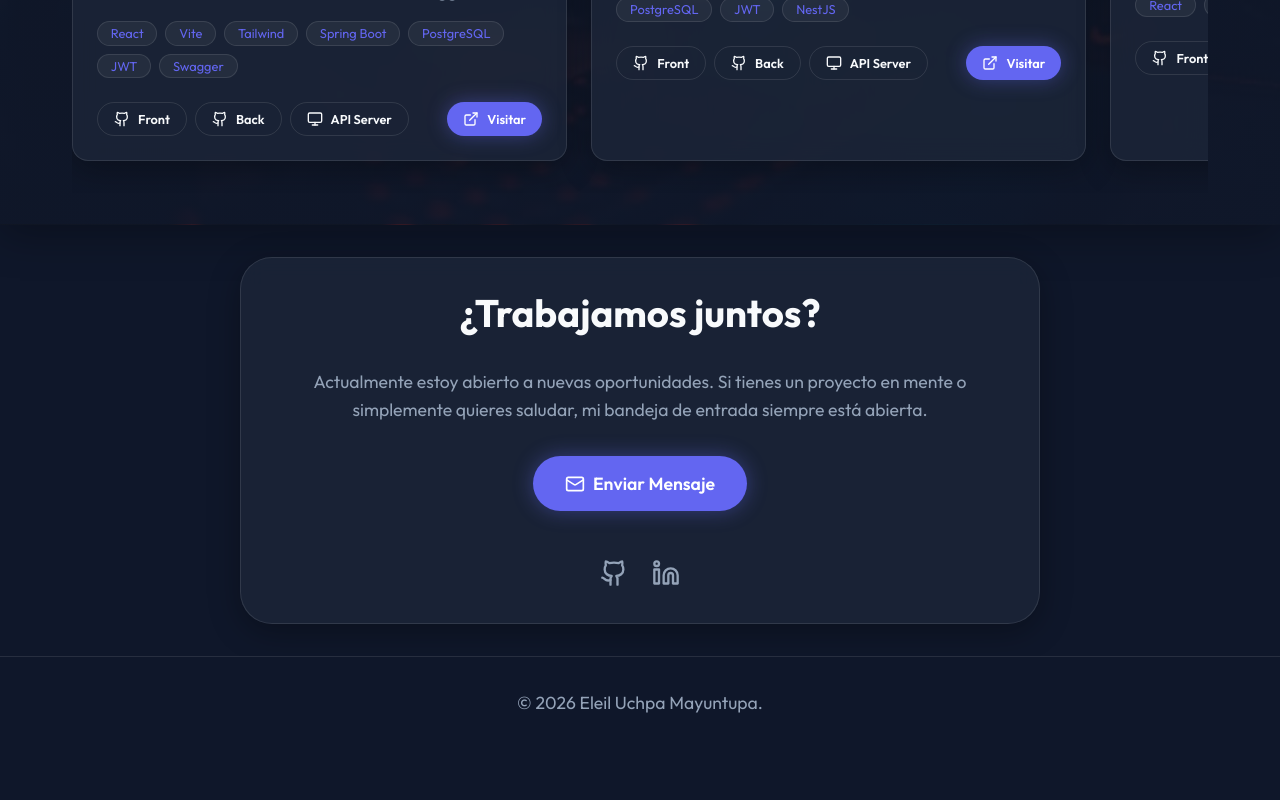
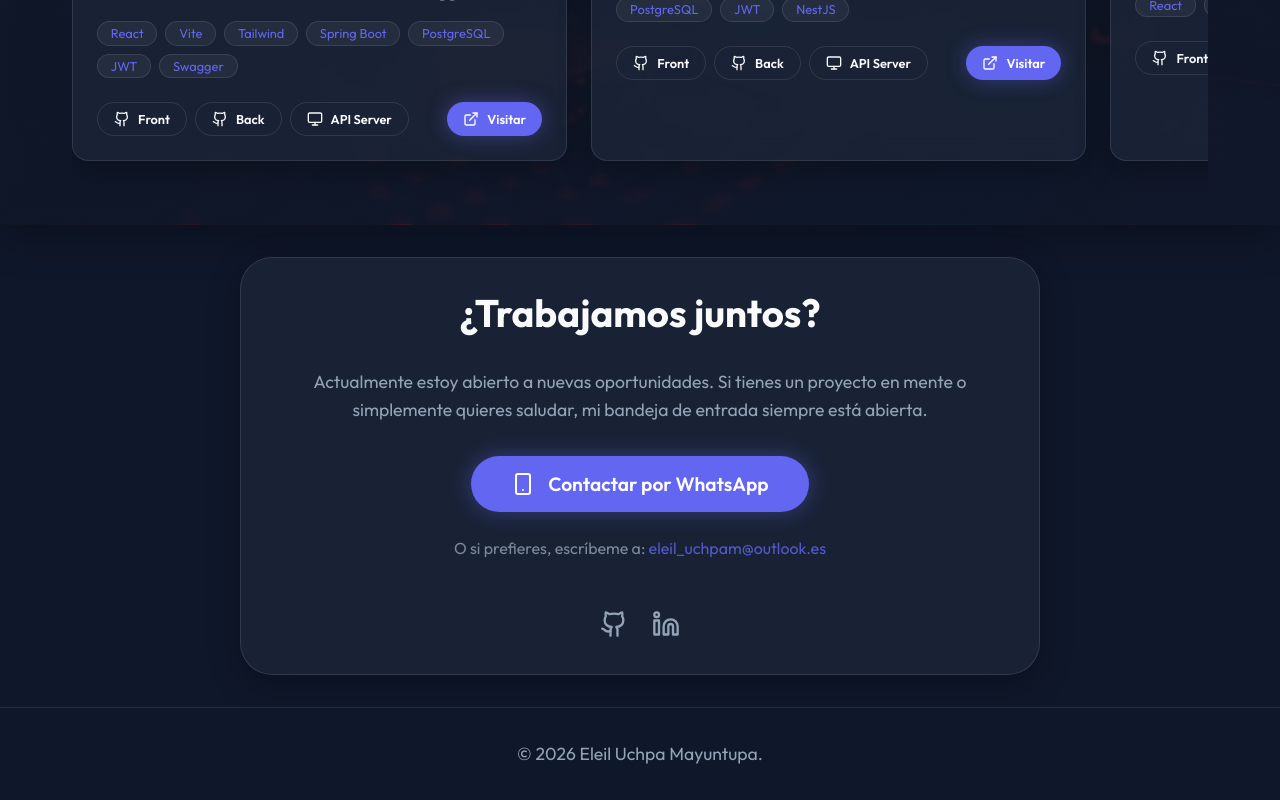
Before and after one commit to Eleil24/Portafolio_Eleil, a React (Vite) app: page / in a window 1280 px wide. Shown: the part 3765-4565 px from the top of the page. Before the commit the page ends 4514 px from the top, so only its background shows below. Built offline with nearby package versions, Linux system fonts and the light colour scheme.

Commit message:
Actualizar correo

```diff
--- a/src/App.jsx
+++ b/src/App.jsx
@@ -519,9 +519,21 @@ function App() {
             <p style={{ marginBottom: '2rem' }}>
               Actualmente estoy abierto a nuevas oportunidades. Si tienes un proyecto en mente o simplemente quieres saludar, mi bandeja de entrada siempre está abierta.
             </p>
-            <a href="mailto:eleil_uchpam@outlook.es" className="btn btn-primary" style={{ padding: '1rem 2rem', fontSize: '1.1rem' }}>
-              <Mail size={20} /> Enviar Mensaje
-            </a>
+            <div style={{ display: 'flex', justifyContent: 'center' }}>
+              <a
+                href="https://wa.me/51927712406?text=Hola%20Eleil,%20vi%20tu%20portafolio..."
+                target="_blank"
+                rel="noreferrer"
+                className="btn btn-primary"
+                style={{ padding: '1rem 2.5rem', fontSize: '1.2rem', display: 'flex', alignItems: 'center', gap: '0.8rem' }}
+              >
+                <Smartphone size={24} /> Contactar por WhatsApp
+              </a>
+            </div>
+
+            <p style={{ marginTop: '1.5rem', fontSize: '1rem', opacity: 0.8 }}>
+               O si prefieres, escríbeme a: <span style={{ color: 'var(--accent)' }}>eleil_uchpam@outlook.es</span>
+            </p>
 
             <div style={{ marginTop: '3rem', display: 'flex', justifyContent: 'center', gap: '1.5rem' }}>
               <a href="https://github.com/Eleil24" target="_blank" rel="noreferrer" style={{ color: 'var(--text-secondary)', transition: 'color 0.3s' }} onMouseOver={(e) => e.currentTarget.style.color = 'var(--text-primary)'} onMouseOut={(e) => e.currentTarget.style.color = 'var(--text-secondary)'}>
```
